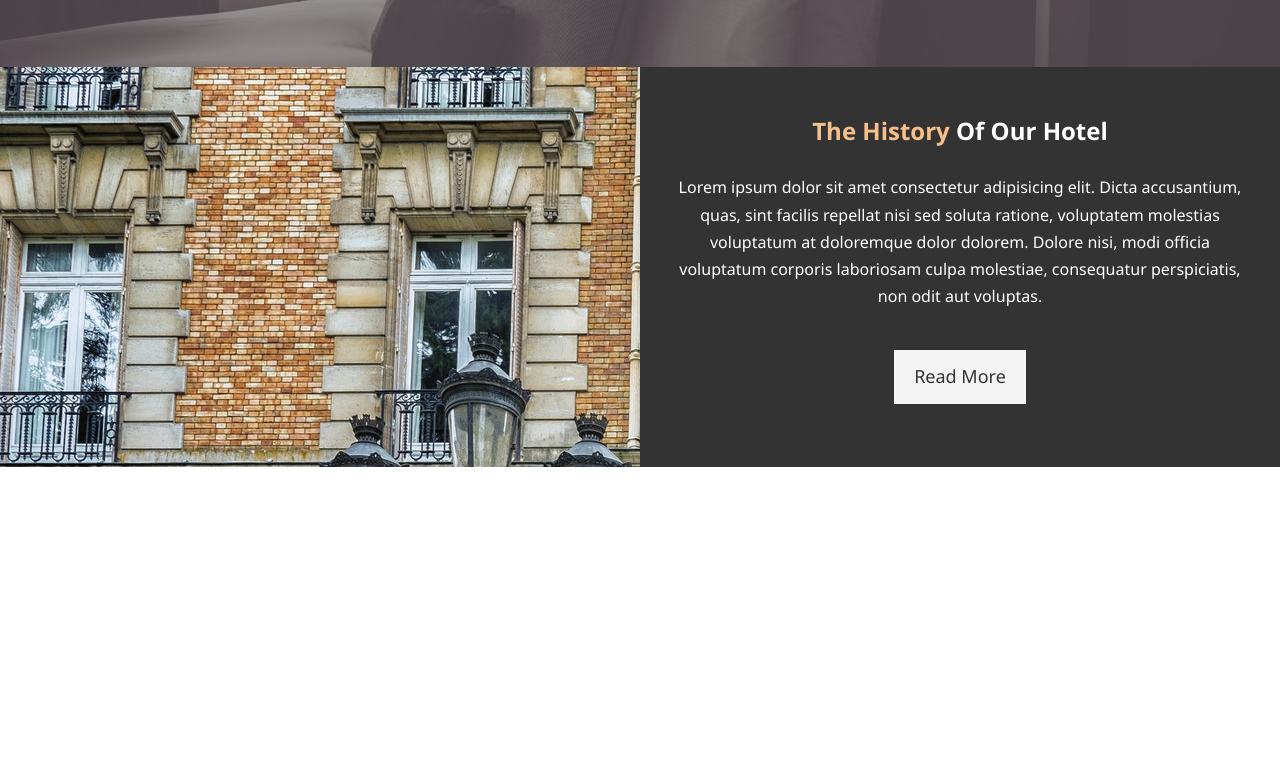
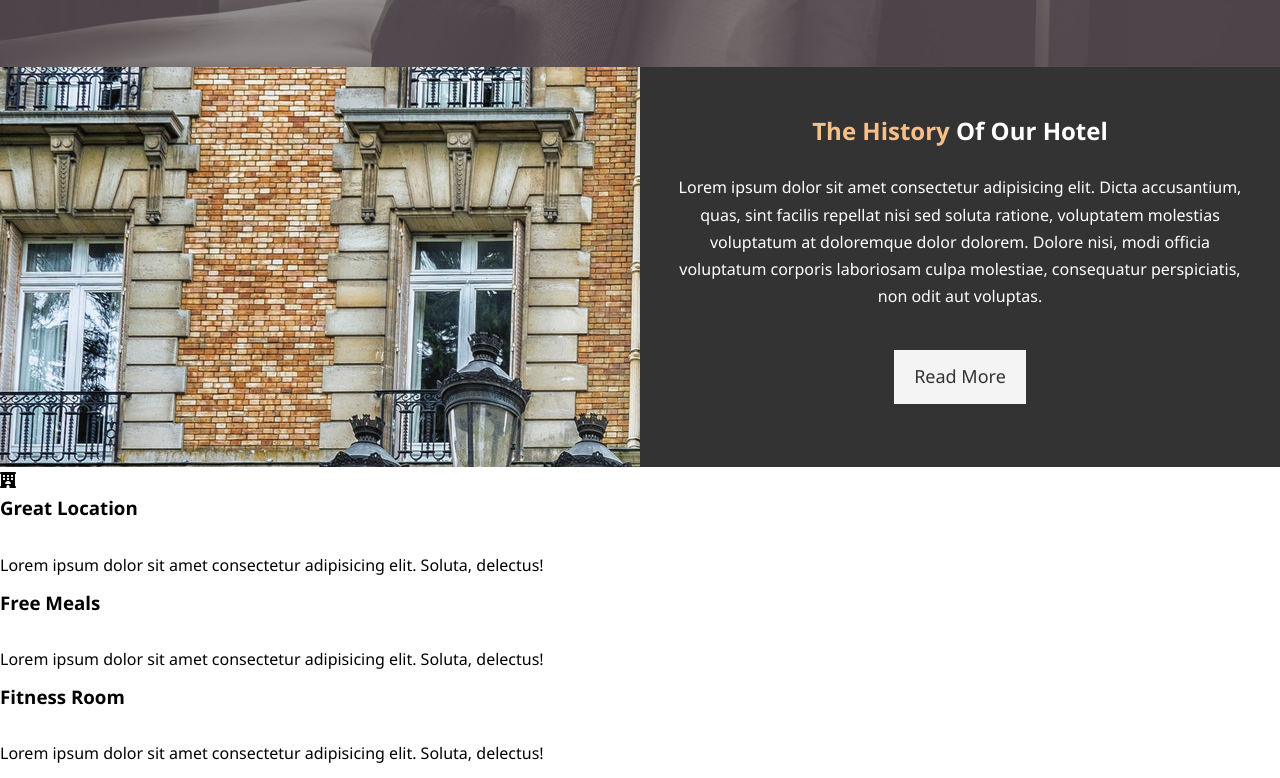
Before and after one commit to icecoldapparition96/HTMLCSS, a plain HTML site: page index.html in a window 1280 px wide. Shown: the part 600-1378 px from the top of the page. Before the commit the page ends 1067 px from the top, so only its background shows below. Drawn offline with Linux system fonts and the light colour scheme.

Commit message:
added hotel icon to html from font awesome

```diff
--- a/index.html
+++ b/index.html
@@ -10,6 +10,7 @@
     <!--
         adding the style sheet
     -->
+    <script src="https://kit.fontawesome.com/6b7555cf11.js" crossorigin="anonymous"></script>
     <link rel="stylesheet" href="css/style.css">
 </head>
 
@@ -66,6 +67,23 @@
             <a href="about.html" class="btn btn-light">Read More</a>
         </div>
     </section>
+    <section id="features">
+        <div class="box">
+            <div class="box">
+                <i class="fas fa-hotel"></i>
+                <h3>Great Location</h3>
+                <p>Lorem ipsum dolor sit amet consectetur adipisicing elit. Soluta, delectus!</p>
+            </div>
+            <div class="box">
+                <h3>Free Meals</h3>
+                <p>Lorem ipsum dolor sit amet consectetur adipisicing elit. Soluta, delectus!</p>
+            </div>
+            <div class="box">
+                <h3>Fitness Room</h3>
+                <p>Lorem ipsum dolor sit amet consectetur adipisicing elit. Soluta, delectus!</p>
+            </div>
+        </div>
+    </section>
 </body>
 
 </html>
```
